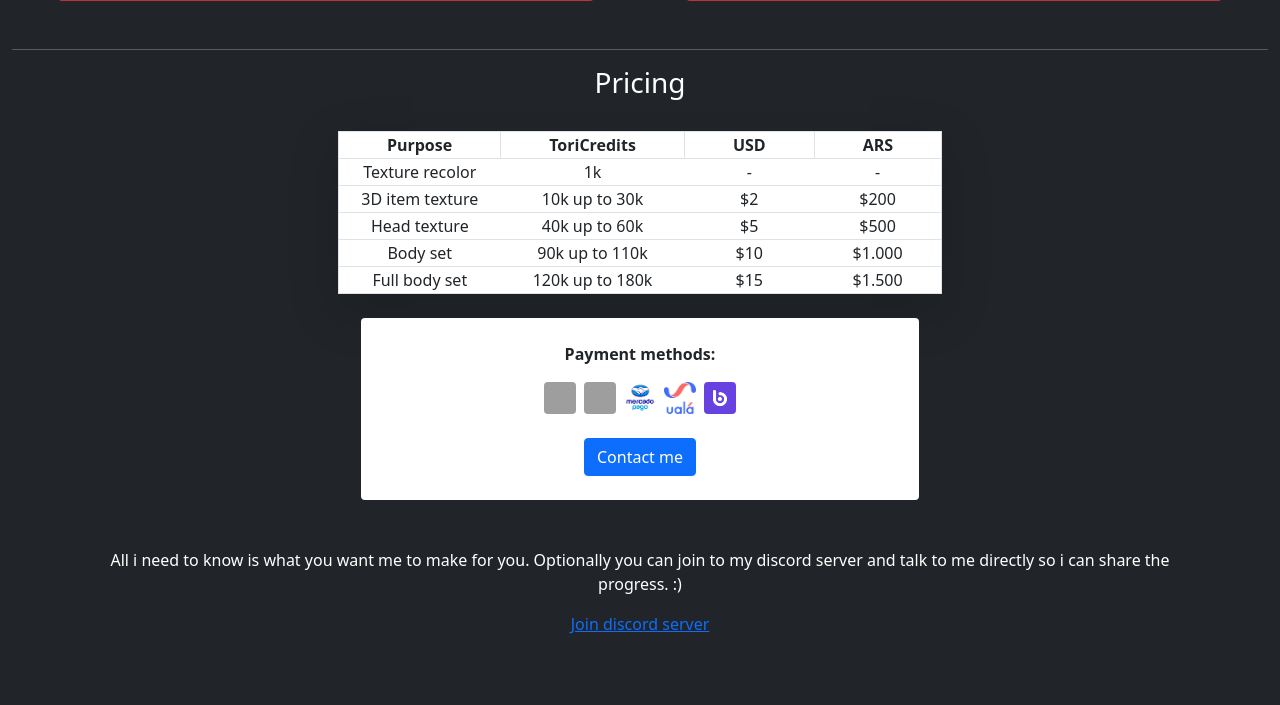
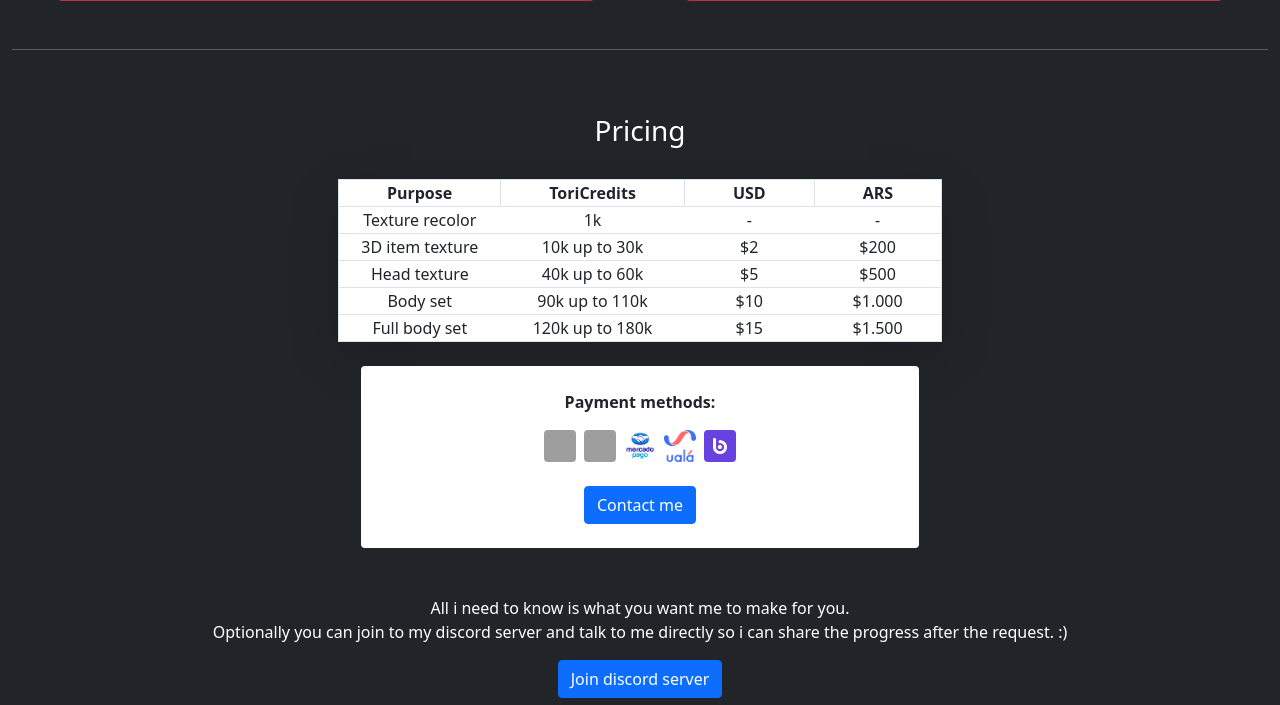
Before and after one commit to Gann4Life/Gann4Web, a PHP site: page /toribash in a window 1280 px wide. Shown: the part 1197-1902 px from the top of the page. Run offline with PHP 8.4, Linux system fonts and the light colour scheme; some libraries are stand-ins or nearby versions; grey boxes are pictures that could not be loaded.

Commit message:
Fix discord joining, update toribash site

```diff
--- a/discord/index.php
+++ b/discord/index.php
@@ -12,7 +12,7 @@
 </head>
 <body class="bg-dark text-white">
     <?php include "../templates/header.php" ?>
-    <div class="d-block  justify-content-center text-center container-fluid">
+    <div class="d-block justify-content-center text-center container-fluid">
         <div class="my-5">
             <h1>Gann4Art</h1>
             <p class="text-muted">Where artists are always welcome!</p>
@@ -21,6 +21,10 @@
         <div class="container">
             <iframe class="shadow" src="https://discord.com/widget?id=521772451504455680&theme=dark" width="350" height="500" allowtransparency="true" frameborder="0" sandbox="allow-popups allow-popups-to-escape-sandbox allow-same-origin allow-scripts"></iframe>
         </div>
+        <br>
+        <a class="btn btn-secondary bg-secondary" href="https://discord.gg/8USgTyxkKZ">
+            Join now!
+        </a>
     </div>
     <?php include "../templates/footer.php" ?>
 </body>
--- a/templates/general-imports.php
+++ b/templates/general-imports.php
@@ -1,6 +1,6 @@
 <!-- Bootstrap update -->
 <link href="https://cdn.jsdelivr.net/npm/bootstrap@5.1.0/dist/css/bootstrap.min.css" rel="stylesheet" integrity="sha384-KyZXEAg3QhqLMpG8r+8fhAXLRk2vvoC2f3B09zVXn8CA5QIVfZOJ3BCsw2P0p/We" crossorigin="anonymous">
-<link rel="icon" href="../img/G4A.png"></link>
+<link rel="icon" href="https://a.deviantart.net/avatars-big/g/a/gann4life.png"></link>
 <script src="https://cdn.jsdelivr.net/npm/bootstrap@5.1.0/dist/js/bootstrap.bundle.min.js" integrity="sha384-U1DAWAznBHeqEIlVSCgzq+c9gqGAJn5c/t99JyeKa9xxaYpSvHU5awsuZVVFIhvj" crossorigin="anonymous"></script>
 
 <!-- Global site tag (gtag.js) - Google Analytics -->
--- a/templates/header.php
+++ b/templates/header.php
@@ -1,7 +1,7 @@
 <header>
     <nav class="shadow navbar navbar-expand-lg navbar-dark bg-dark">
         <div class="container-fluid">
-            <img style="height:2rem" src="../img/g4a.gif" alt="">
+            <img style="height:3rem" src="https://a.deviantart.net/avatars-big/g/a/gann4life.png" alt="">
             <a class="mx-5 navbar-brand" href="../home">Gann4Life</a>
             <button class="navbar-toggler" type="button" data-bs-toggle="collapse" data-bs-target="#navbarNavAltMarkup" aria-controls="navbarNavAltMarkup" aria-expanded="false" aria-label="Toggle navigation">
             <span class="navbar-toggler-icon"></span>
--- a/toribash/index.php
+++ b/toribash/index.php
@@ -5,7 +5,7 @@
     <meta http-equiv="X-UA-Compatible" content="IE=edge">
     <meta name="viewport" content="width=device-width, initial-scale=1.0">
     <?php include "../templates/general-imports.php" ?>
-    <title>Toribash art</title>
+    <title>Toribash Art Requests</title>
 
     <!-- dA Gallery style -->
     <link rel="stylesheet" type="text/css" href="../css/deviantART-gallery.min.css"/>
@@ -15,6 +15,7 @@
     <header>
         <nav class="shadow navbar navbar-expand-lg navbar-dark bg-danger">
             <div class="container-fluid">
+                <img style="width: 3rem" src="https://a.deviantart.net/avatars-big/g/a/gann4life.png" alt="">
                 <a class="mx-5 navbar-brand" href="../home"><b>◄ Return</b></a>
                 <button class="navbar-toggler" type="button" data-bs-toggle="collapse" data-bs-target="#navbarNavAltMarkup" aria-controls="navbarNavAltMarkup" aria-expanded="false" aria-label="Toggle navigation">
                     <span class="navbar-toggler-icon"></span>
@@ -28,7 +29,7 @@
             <h1>Requests for Toribash</h1>
         </div>
         <div>
-            <!-- Left side -->
+            <!-- Art showcase section -->
             <h3 class="text-center">Preview/showcase</h3>
             <div class="d-flex flex-wrap justify-content-center text-center my-5">
                 <!-- Anime-Like -->
@@ -80,8 +81,8 @@
                 </div>
             </div>
             <hr>
-            <!-- Right (or bottom) side -->
-            <div class="container">
+            <!-- Payment section -->
+            <div class="container py-5">
                 <h3 class="text-center">Pricing</h3>
                 <br>
                 <table class="bg-white mx-auto shadow-lg border text-center text-dark w-50">
@@ -139,8 +140,9 @@
                     </div>
                 </div>
                 <div class="py-5 mx-auto text-center">
-                    <p>All i need to know is what you want me to make for you. Optionally you can join to my discord server and talk to me directly so i can share the progress. :)</p>
-                    <a href="../discord">Join discord server</a>
+                    <p>All i need to know is what you want me to make for you. <br>
+                    Optionally you can join to my discord server and talk to me directly so i can share the progress after the request. :)</p>
+                    <a class="btn btn-primary bg-primary text-decoration-none" href="../discord">Join discord server</a>
                 </div>
                 <br>
             </div>
```
